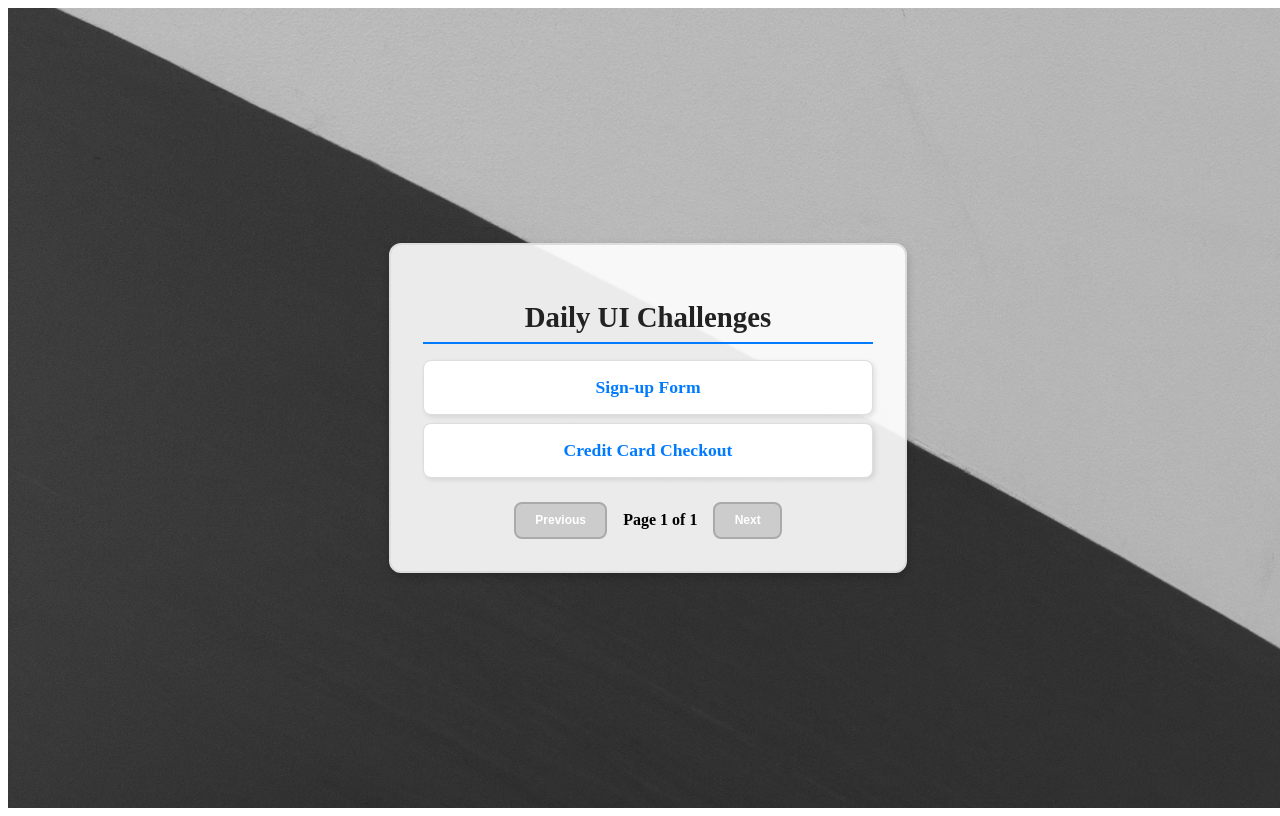
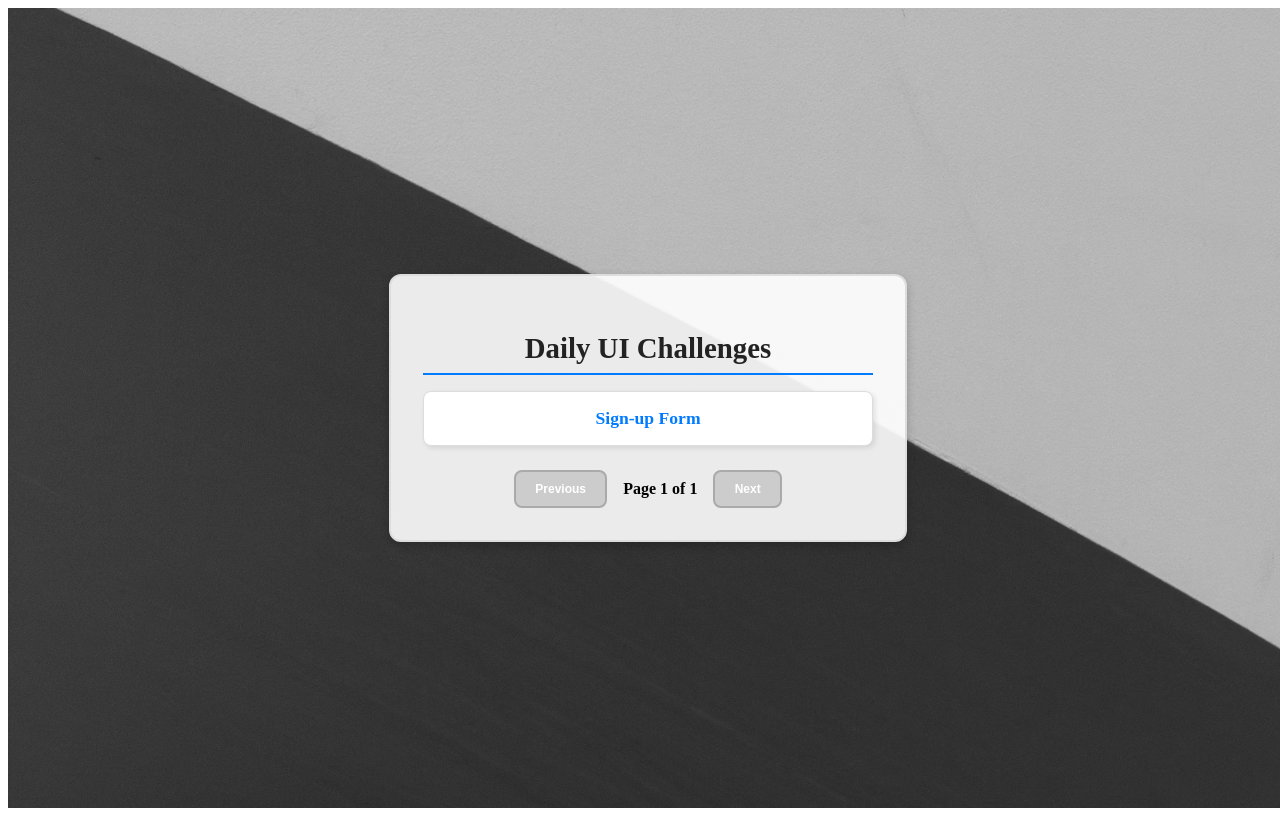
Before and after one commit to greensharpie/daily-ui-challenges, a React (Vite) app: page / in a window 1280 px wide. Built offline with nearby package versions, Linux system fonts and the light colour scheme.

Commit message:
chore: disable challenge two for now

```diff
--- a/src/App.tsx
+++ b/src/App.tsx
@@ -8,7 +8,7 @@ import {
 } from 'react-router-dom'
 import ChallengeList from './challenges/ChallengeList'
 import Challenge001 from './challenges/001/src/index'
-import Challenge002 from './challenges/002/src/index'
+// import Challenge002 from './challenges/002/src/index'
 
 const App = () => {
   return (
@@ -26,8 +26,8 @@ const ChallengePage: React.FC = () => {
   const { challengeId } = useParams()
 
   const challenges: Record<string, React.FC> = {
-    '001': Challenge001,
-    '002': Challenge002
+    '001': Challenge001
+    // '002': Challenge002
   }
 
   const ChallengeComponent = challenges[challengeId || '']
--- a/src/challenges/ChallengeList.tsx
+++ b/src/challenges/ChallengeList.tsx
@@ -4,8 +4,8 @@ import { Button } from '../components/Button'
 import '../styles/ChallengeList.css'
 
 const challenges = [
-  { id: '001', title: 'Sign-up Form' },
-  { id: '002', title: 'Credit Card Checkout' }
+  { id: '001', title: 'Sign-up Form' }
+  // { id: '002', title: 'Credit Card Checkout' }
   // { id: '003', title: 'Landing Page' },
   // { id: '004', title: 'Calculator UI' },
   // { id: '005', title: 'User Profile' },
```
Also changed, not shown: src/components/Challenge.tsx (+15 -15 lines).
